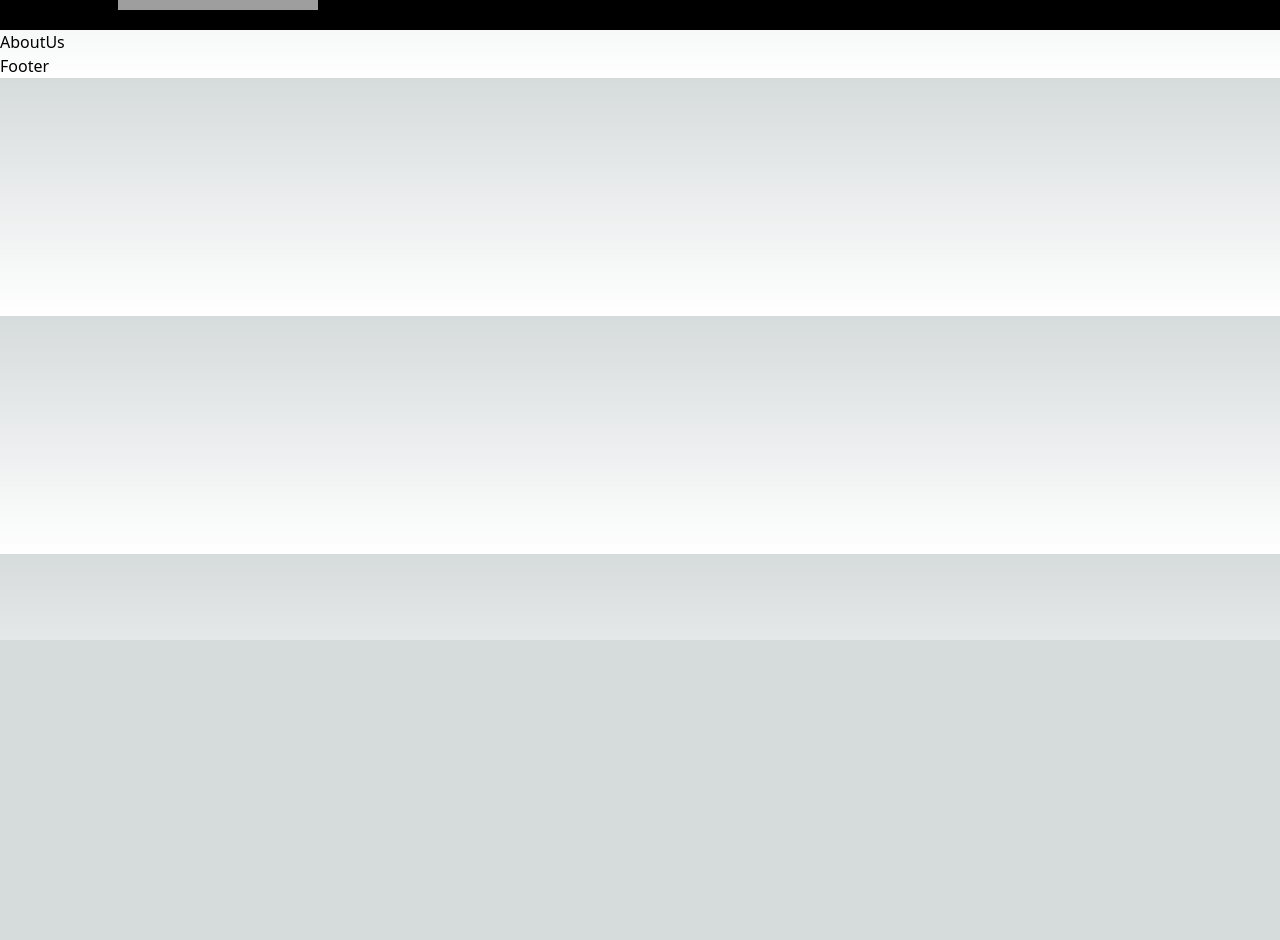
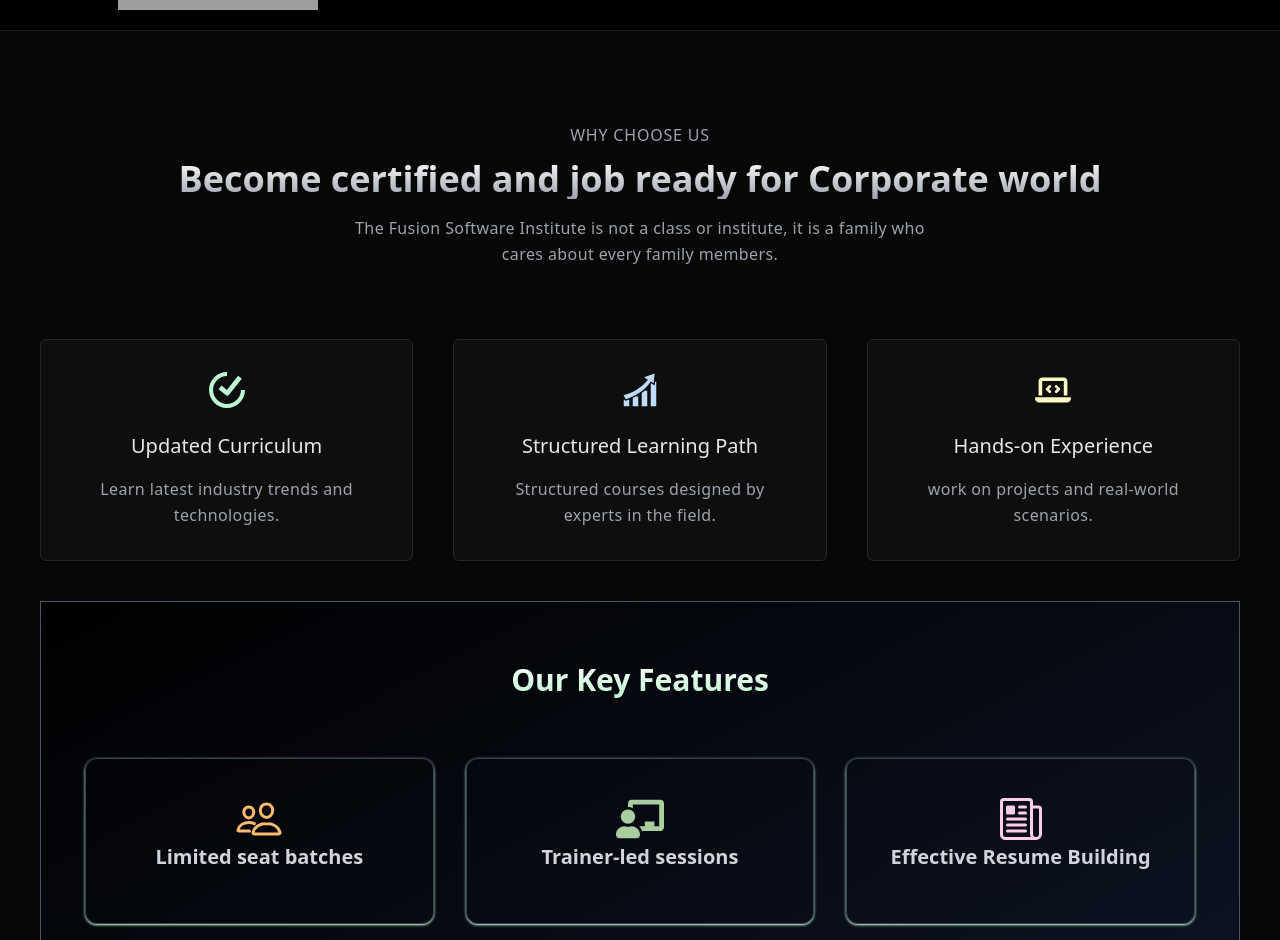
Before and after one commit to sagarvionsys/fusionnext, a Next.js app: page /AboutUs in a window 1280 px wide. Shown: the part 160-1100 px from the top of the page. Before the commit the page ends 800 px from the top, so only its background shows below. Built offline with nearby package versions, Linux system fonts and the light colour scheme; grey boxes are pictures that could not be loaded.

Commit message:
About us page completed

```diff
--- /dev/null
+++ b/src/Data/features.ts
@@ -0,0 +1,17 @@
+import { PiStudentDuotone } from "react-icons/pi";
+import { IoPeopleOutline } from "react-icons/io5";
+import { IoNewspaperOutline } from "react-icons/io5";
+import { PiHandshakeFill } from "react-icons/pi";
+import { FaPeopleGroup } from "react-icons/fa6";
+import { FaPeopleCarryBox } from "react-icons/fa6";
+import { FaChalkboardTeacher } from "react-icons/fa";
+
+const features=[
+    {id:1,title:"Limited seat batches",Icon:IoPeopleOutline, color:"FFBB70"},
+    {id:2,title:"Trainer-led sessions",Icon:FaChalkboardTeacher, color:"A8CD9F"},
+    {id:3,title:"Effective Resume Building",Icon:IoNewspaperOutline, color:"FFCDEA"},
+    {id:4,title:"Weekly Mock Interviews",Icon:PiHandshakeFill, color:"D0BFFF"},
+    {id:5,title:"Building Leadership Skills",Icon:FaPeopleGroup, color:"E9C874"},
+    {id:6,title:"Creating Team work spirit",Icon:FaPeopleCarryBox, color:"80B3FF"},
+]
+export default features;
--- /dev/null
+++ b/src/Data/numbers.ts
@@ -0,0 +1,8 @@
+const numbers=[
+   {id:1, number:"500+", description:"STUDENTS"},
+   {id:2, number:"22", description:"COURSES"},
+   {id:3, number:"20", description:"QUALIFIED TRAINERS"},
+   {id:4, number:"95%", description:"PLACEMENT PERCENTAGE"}
+]
+
+export default numbers;
--- a/src/app/AboutUs/page.tsx
+++ b/src/app/AboutUs/page.tsx
@@ -1,7 +1,112 @@
 import React from "react";
+import features from "@/Data/features";
+import numbers from "@/Data/numbers";
+import { GiProgression } from "react-icons/gi";
+import { FaLaptopCode } from "react-icons/fa6";
+import { SiTicktick } from "react-icons/si";
 
 const AboutUs = () => {
-  return <div>AboutUs</div>;
+  return (
+   <>
+    <div className="bg-black">
+
+      <section id="features"className=" px-6 py-10 md:py-20 md:px-10  border-t border-b border-neutral-900 bg-neutral-900/30">
+        <div className="relative mx-auto max-w-5xl text-center">
+          <span className="text-gray-400 my-3 flex items-center justify-center font-medium uppercase tracking-wider">
+            Why choose us
+          </span>
+          <h2
+            className="block w-full bg-gradient-to-b from-white to-gray-400 bg-clip-text font-bold text-transparent text-3xl sm:text-4xl">
+            Become certified and job ready for Corporate world
+          </h2>
+          <p
+            className="mx-auto my-4 w-full max-w-xl bg-transparent text-center font-medium leading-relaxed tracking-wide text-gray-400">
+            The Fusion Software Institute is not a class or institute, it is a family who cares about every family members.
+          </p>
+        </div>
+
+        <div className="relative mx-auto max-w-7xl z-10 grid grid-cols-1 gap-10 pt-14 sm:grid-cols-2 lg:grid-cols-3">
+          <div className="rounded-md hover:cursor-pointer border border-neutral-800 bg-neutral-900/50 p-8 text-center shadow">
+            <div className="flex items-center justify-center text-4xl text-green-200"><SiTicktick/></div>
+            <h3 className="mt-6 text-gray-200 text-xl transform transition duration-500 hover:scale-110">Updated Curriculum</h3>
+            <p className="my-4 mb-0 font-normal leading-relaxed tracking-wide text-gray-400">
+             Learn latest industry trends and technologies.
+            </p>
+        </div>
+
+        <div className="rounded-md hover:cursor-pointer border border-neutral-800 bg-neutral-900/50 p-8 text-center shadow">
+            <div className="flex items-center justify-center text-4xl text-blue-200"><GiProgression/></div>
+            <h3 className="mt-6 text-gray-200 text-xl transform transition duration-500 hover:scale-110">Structured Learning Path</h3>
+            <p className="my-4 mb-0 font-normal leading-relaxed tracking-wide text-gray-400">
+              Structured courses designed by experts in the field.
+            </p>
+        </div>
+
+
+        <div className="rounded-md hover:cursor-pointer border border-neutral-800 bg-neutral-900/50 p-8 text-center shadow">
+            <div className="flex items-center justify-center text-4xl text-yellow-100"><FaLaptopCode/></div>
+            <h3 className="mt-6 text-gray-200 text-xl transform transition duration-500 hover:scale-110">Hands-on Experience</h3>
+            <p className="my-4 mb-0 font-normal leading-relaxed tracking-wide text-gray-400">
+            work on projects and real-world scenarios.
+            </p>
+        </div>
+      </div>
+
+      <div className="mt-10 px-5 py-5 text-center border border-gray-600 bg-gradient-to-br from-black to-slate-900">
+      <div className="mt-5 px-5 py-5 md:py-5 md:px-5 mx-auto max-w-5xl text-center">
+        <h2 className="block w-full bg-gradient-to-b from-white to-green-200 bg-clip-text font-bold text-transparent text-3xl sm:text-3xl">
+        Our Key Features
+        </h2>
+      </div>
+
+      <div className="hover:cursor-pointer px-6 py-10 md:py-10 md:px-17 -mx-4 flex flex-wrap p-8">
+       {features.map((feat)=>
+        { return (<div key={feat.id} className="w-full px-4 md:w-1/2 lg:w-1/3">
+        <div className="mb-9 rounded-xl py-8 px-7 border border-gray-700 shadow shadow-green-200 shadaow-md transition-all hover:shadow-green-200 hover:shadow-lg sm:p-9 lg:px-6 xl:px-9">
+          <div className="flex items-center justify-center text-5xl text-white"><feat.Icon color={feat?.color}/></div>
+          <h3 className="flex items-center justify-center mb-4 text-xl font-bold text-gray-300">{feat?.title}</h3>
+          </div>
+        </div>);
+        }
+      )}
+      </div>
+      </div>
+
+      <div className="relative mx-auto max-w-7xl z-10 grid grid-cols-1 gap-10 pt-14 sm:grid-cols-2">
+        <div className="content-center p-4 text-center">
+          <h1 className="block mt-6 w-full bg-gradient-to-b from-white to-red-200 bg-clip-text font-bold text-transparent text-2xl sm:text-3xl">
+          Our Vision
+          </h1>
+          <p className="text-gray-300 mt-6 text-sm sm:text-xl md:text-2xl">Our vision is to provide optimal, job oriened and real time training</p>
+        </div>
+        <div className="content-center p-4 text-center">
+          <h1 className="block mt-6 w-full bg-gradient-to-b from-white to-red-200 bg-clip-text font-bold text-transparent text-2xl sm:text-3xl">
+          OUR MISSION
+          </h1>
+          <p className="text-gray-300 mt-6 text-sm sm:text-xl md:text-2xl ">Our Mission is to place students in IT industry and make them financially strong, productive and successful</p>
+        </div>
+      </div>
+      </section>
+      <section className="text-gray-300 body-font">
+        <div className="container px-5 py-24 mx-auto">
+          <div className="flex flex-wrap -m-4 text-center">
+            {numbers.map((feat)=>{
+              return(
+                <div key={feat.id} className="hover:cursor-pointer p-4 md:w-1/4 sm:w-1/2 w-full">
+                  <div className="border-2 border-gray-600 px-4 py-6 rounded-lg transform transition duration-500 hover:scale-110">
+                    <h2 className="title-font font-medium text-4xl">{feat?.number}</h2>
+                    <p className="leading-relaxed">{feat?.description}</p>
+                  </div>
+                </div>
+              );
+            })}
+          </div>
+        </div>
+      </section>
+   </div>
+
+   </>
+  )
 };
 
 export default AboutUs;
```
